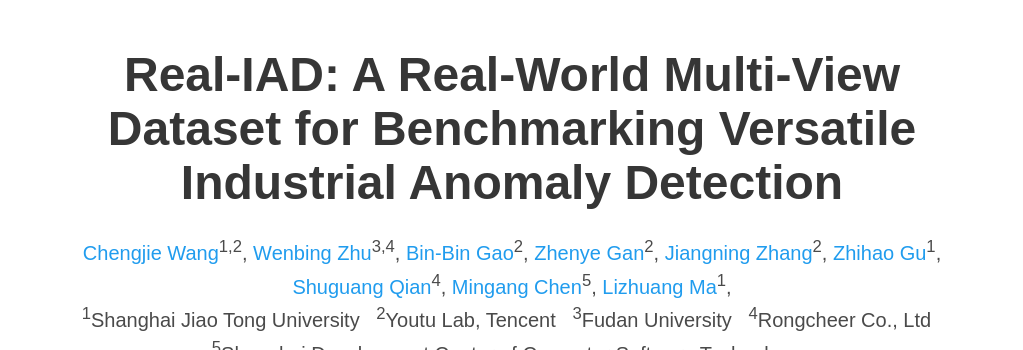
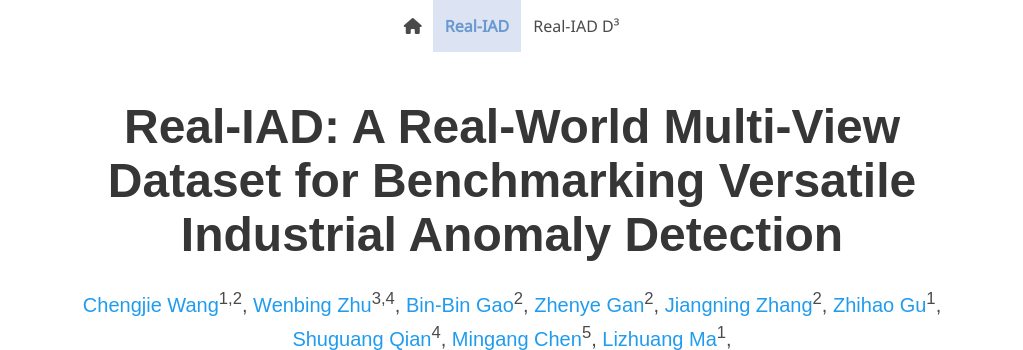
Before and after one commit to realiad4ad/Real-IAD, a plain HTML site: page index.html in a window 1280 px wide. Shown: the top 350 px of the page, without its empty margins (128-1151 px from the left). Drawn offline with nearby package versions, Linux system fonts and the light colour scheme; some icons are missing; a web font is replaced by a local one.

Commit message:
update index.html

```diff
--- a/index.html
+++ b/index.html
@@ -93,6 +93,45 @@
 
   </div>
 </nav> -->
+<nav class="navbar" role="navigation" aria-label="main navigation">
+  <div class="navbar-brand">
+    <a role="button" class="navbar-burger" aria-label="menu" aria-expanded="false">
+      <span aria-hidden="true"></span>
+      <span aria-hidden="true"></span>
+      <span aria-hidden="true"></span>
+    </a>
+  </div>
+  <div class="navbar-menu">
+    <div class="navbar-start" style="flex-grow: 1; justify-content: center;">
+      <a class="navbar-item" href="https://keunhong.com">
+      <span class="icon">
+          <i class="fas fa-home"></i>
+      </span>
+      </a>
+      <div class="navbar-item has-dropdown is-hoverable">
+        <!-- <a class="navbar-link">
+          More Researches
+        </a> -->
+        <!-- <div class="navbar-dropdown"> -->
+        <a class="navbar-navbar">
+          <!-- <a class="navbar-item" href="https://zhangzjn.github.io" style="color: #b02418; font-weight: bold; background-color: #e7bcb9;"> -->
+          <!-- <a class="navbar-item" href="https://zhangzjn.github.io/#-publications" style="color: #b02418; font-weight: bold;">
+            More Researches
+          </a> -->
+        </a>
+        <div class="navbar">
+          <a class="navbar-item" href="https://realiad4ad.github.io/Real-IAD/" style="color: #6a99d0; font-weight: bold; background-color: #dce3f2;">
+            Real-IAD
+          </a>
+          <a class="navbar-item" href="https://realiad4ad.github.io/Real-IAD_D-3/">
+            Real-IAD D³
+          </a>
+        </div>
+      </div>
+    </div>
+
+  </div>
+</nav>
 
 
 <section class="hero">
```
